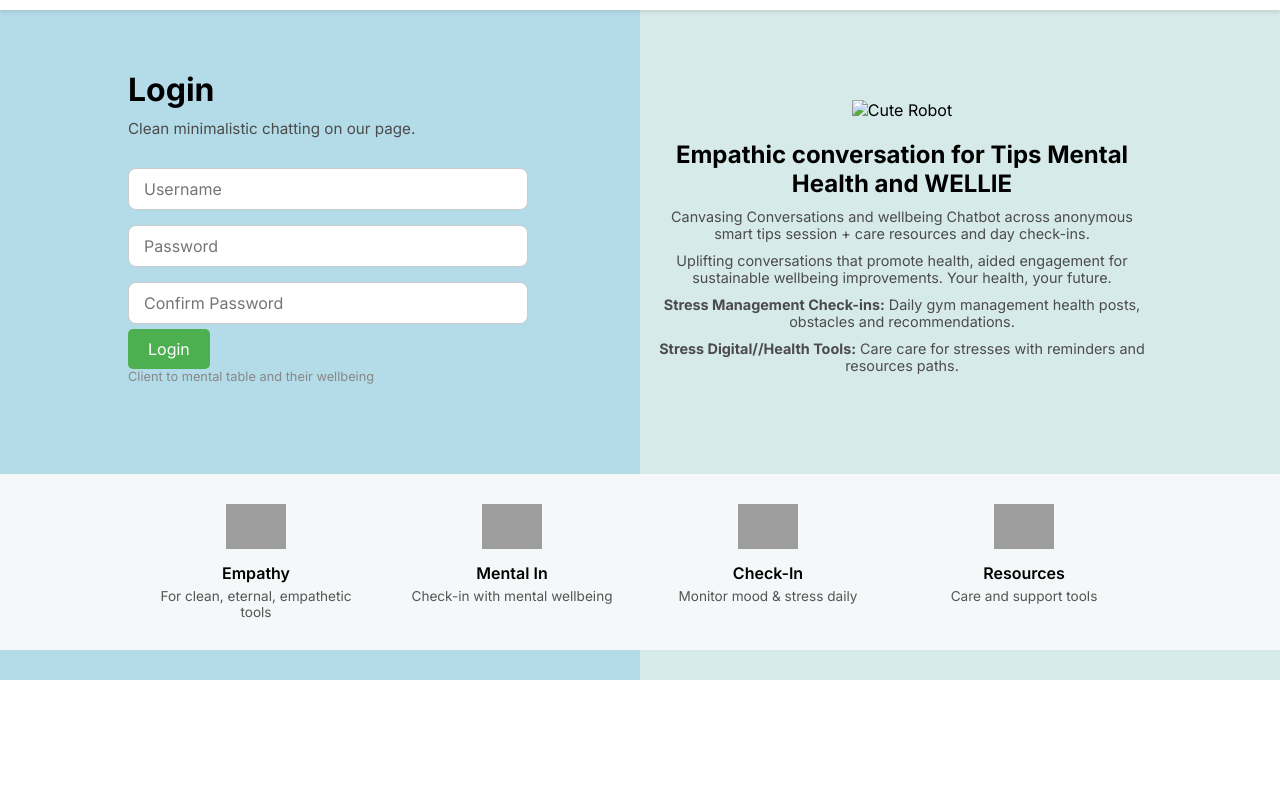
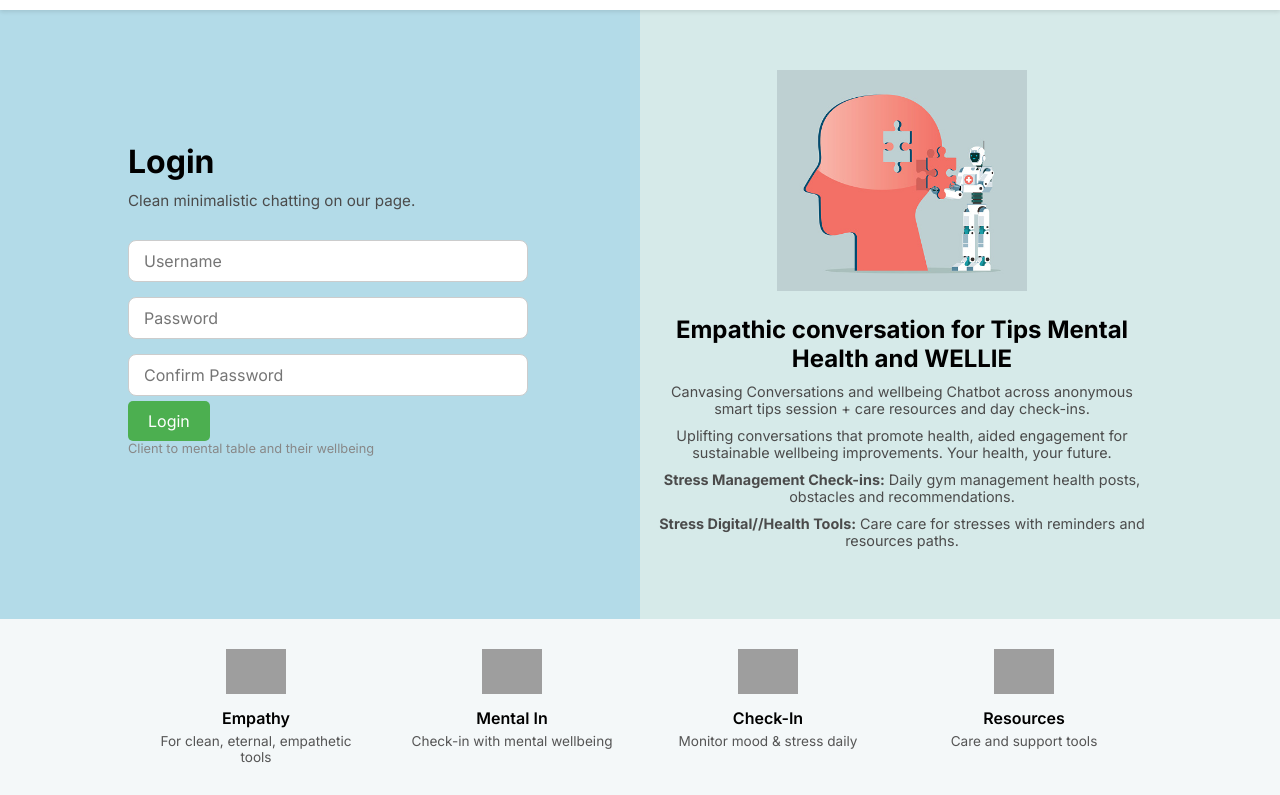
Before and after one commit to kairen0511/C240-AI, a plain HTML site: page index.html in a window 1280 px wide. Shown: the part 120-915 px from the top of the page. Before the commit the page ends 800 px from the top, so only its background shows below. Drawn offline with Linux system fonts and the light colour scheme; grey boxes are pictures that could not be loaded.

Commit message:
Update index.html

```diff
--- a/index.html
+++ b/index.html
@@ -180,7 +180,7 @@
       <p style="margin-top: 10px; font-size: 0.8em; color: #888">Client to mental table and their wellbeing</p>
     </div>
     <div class="robot-section">
-      <img src="images/mental_health_robot.jpg" alt="Cute Robot" /> <!-- Placeholder robot image -->
+      <img src="mental_health_robot.jpg" alt="Cute Robot" /> <!-- Placeholder robot image -->
       <h3>Empathic conversation for Tips Mental Health and WELLIE</h3>
       <p>Canvasing Conversations and wellbeing Chatbot across anonymous smart tips session + care resources and day check-ins.</p>
       <p>Uplifting conversations that promote health, aided engagement for sustainable wellbeing improvements. Your health, your future.</p>
```
